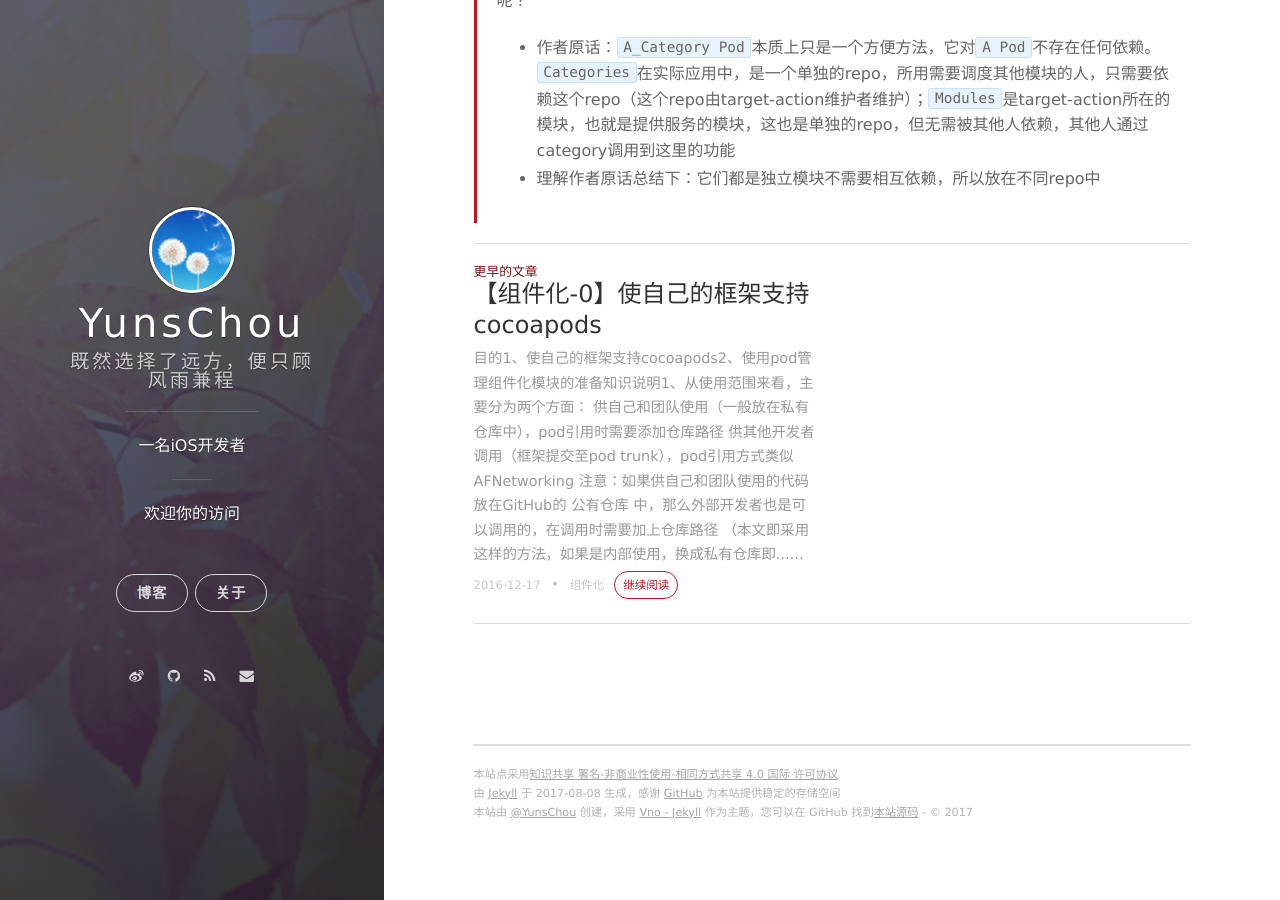
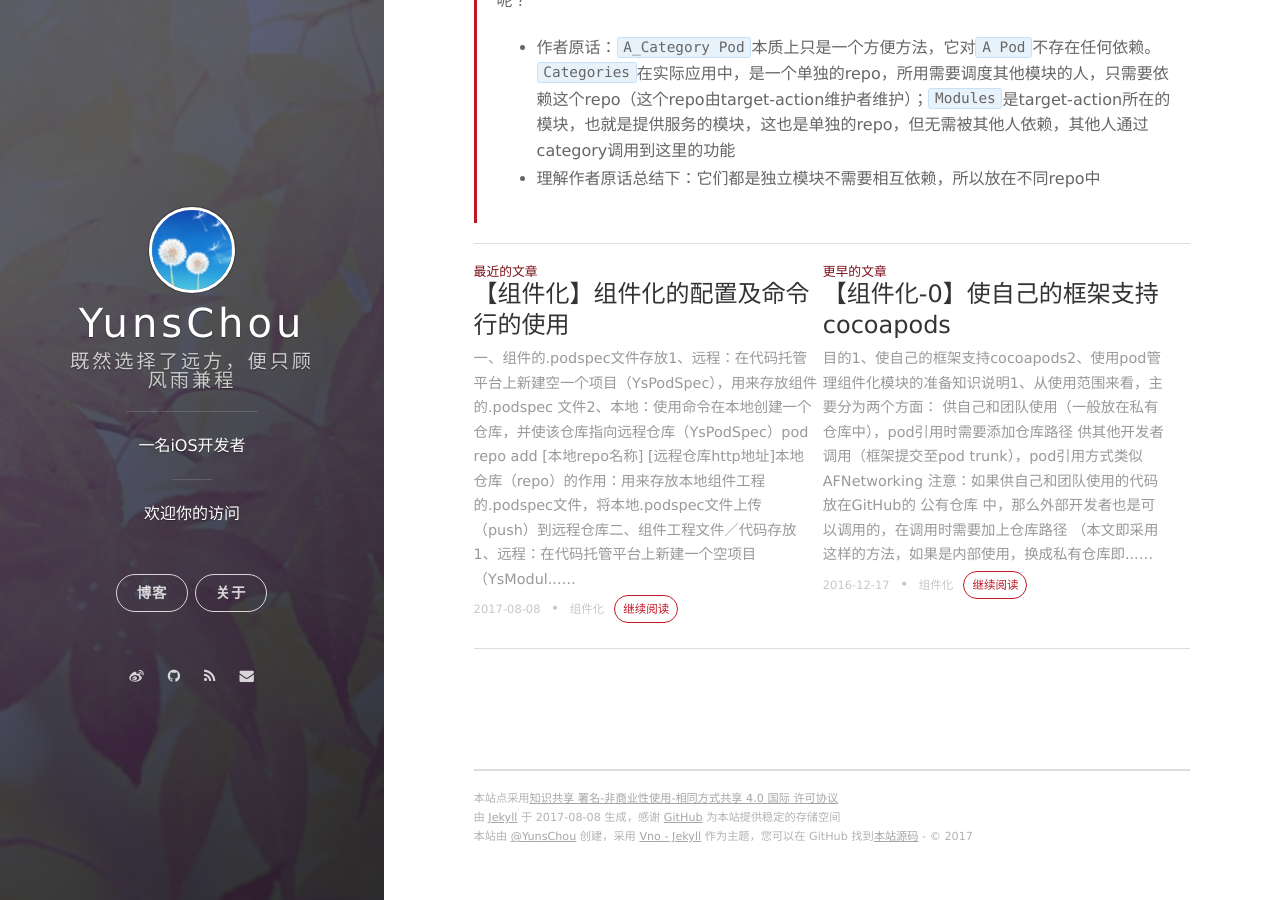
Before and after one commit to YunsChou/Yuns.github.io, a Jekyll site: the page built from _posts/2016-12-18-mediator-learn-1.md, in a window 1280 px wide and 900 px high, scrolled down 3028 px. Built offline with Jekyll 4.4.1, drawn with Linux system fonts in a browser that asks for light colours; nearby versions of some CDN libraries; Markdown is read by kramdown in place of the engine named in the settings; comment, search, counter and statistics services are not loaded.

Commit message:
add module-config

````diff
--- a/_posts/2016-02-08-introduce-myself.markdown
+++ b/_posts/2016-02-08-introduce-myself.markdown
@@ -90,7 +90,7 @@ tags: 关于我
 
 项目职责：
 * 负责项目搭建及任务拆分
- * 制定开发计划及时间节点
+* 制定开发计划及时间节点
 * 优化项目性能提升用户体验
 * 协助小组同事分析需求及攻克技术难点
 
--- /dev/null
+++ b/_posts/2017-08-08-module-config-1.md
@@ -0,0 +1,89 @@
+---
+layout: post
+title: 【组件化】组件化的配置及命令行的使用
+date: 2017-08-08 00:00:00
+tags: 组件化
+---
+
+### 一、组件的.podspec文件存放
+
+1、**远程**：在代码托管平台上新建空一个项目（YsPodSpec），用来存放组件的**.podspec** 文件
+
+2、**本地**：使用命令在本地创建一个仓库，并使该仓库指向远程仓库（YsPodSpec）
+
+```
+pod repo add [本地repo名称] [远程仓库http地址]
+```
+
+本地仓库（repo）的作用：用来存放本地组件工程的.podspec文件，将本地.podspec文件上传（push）到远程仓库
+
+### 二、组件工程文件／代码存放
+1、**远程**：在代码托管平台上新建一个空项目（YsModuleA），用来存放组件工程
+
+2、**本地**：使用命令在本地创建Xcode工程
+
+```
+pod lib create YsModuleA
+```
+
+![img](/assets/images/2017/module-config-1.png)
+
+3、将要组件化的文件添加到Class文件夹下
+
+4、修改YsModuleA.podspec中的版本、远程仓库首页／地址等配置
+
+5、使用命令对组件进行验证
+
+```
+pod lib lint
+```
+
+### 三、提交到远程仓库
+1、使用命令提交组件工程文件／代码到远程仓库
+
+```
+git add .
+git commit -m "xxx"
+git push
+```
+
+如果是首次提交，需要关联远程仓库，参照代码托管平台创建的空项目即可
+
+![img](/assets/images/2017/module-config-2.png)
+
+2、使用命令提交组件的.podspec到远程仓库
+
+```
+git tag -a [版本] -m "xxx"
+git push --tags
+//将组件的.podspec文件放入本地repos，并上传（push）到远程仓库
+pod repo push [本地仓库名] YsModuleA.podspec
+```
+
+### 四、使用组件
+
+1、在Podfile中，添加远程仓库地址，source '[远程仓库地址]'
+
+![img](/assets/images/2017/module-config-3.png)
+
+2、使用命令导入组件
+
+```
+pod install
+```
+
+### 五、附加：图片／css等资源的配置
+
+1、图片：在Assets文件夹中创建Images.xcassets用来放置图片
+
+![img](/assets/images/2017/module-config-4.png)
+
+2、其它资源文件：直接放在Assets文件夹下
+
+3、将组件资源打包到bundle中
+
+![img](/assets/images/2017/module-config-5.png)
+
+4、通过访问组件的bundle来获取图片等资源
+
+![img](/assets/images/2017/module-config-6.png)
````
Also changed, not shown: assets/images/2017/module-config-1.png (added), assets/images/2017/module-config-2.png (added), assets/images/2017/module-config-3.png (added), assets/images/2017/module-config-4.png (added), assets/images/2017/module-config-5.png (added), assets/images/2017/module-config-6.png (added).
